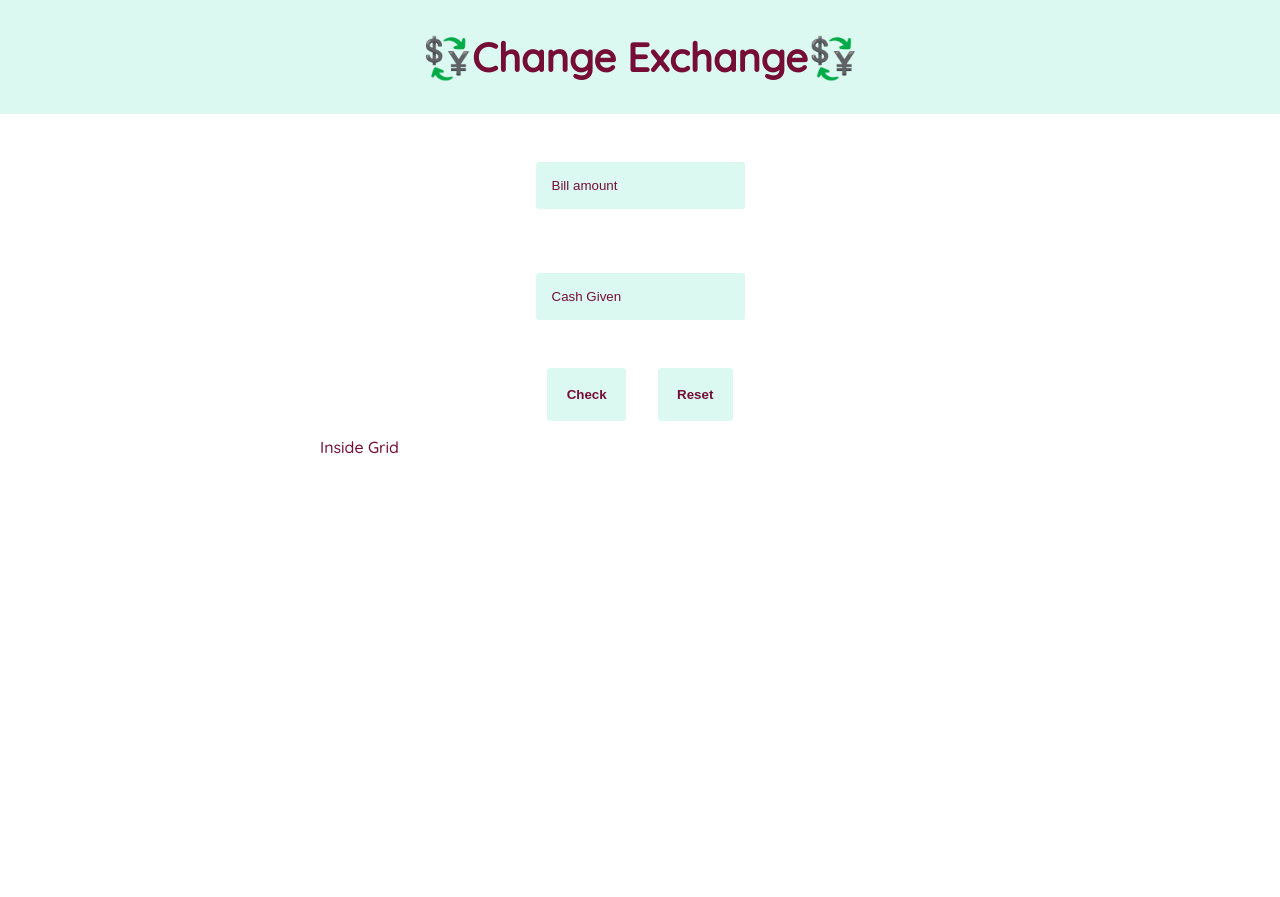
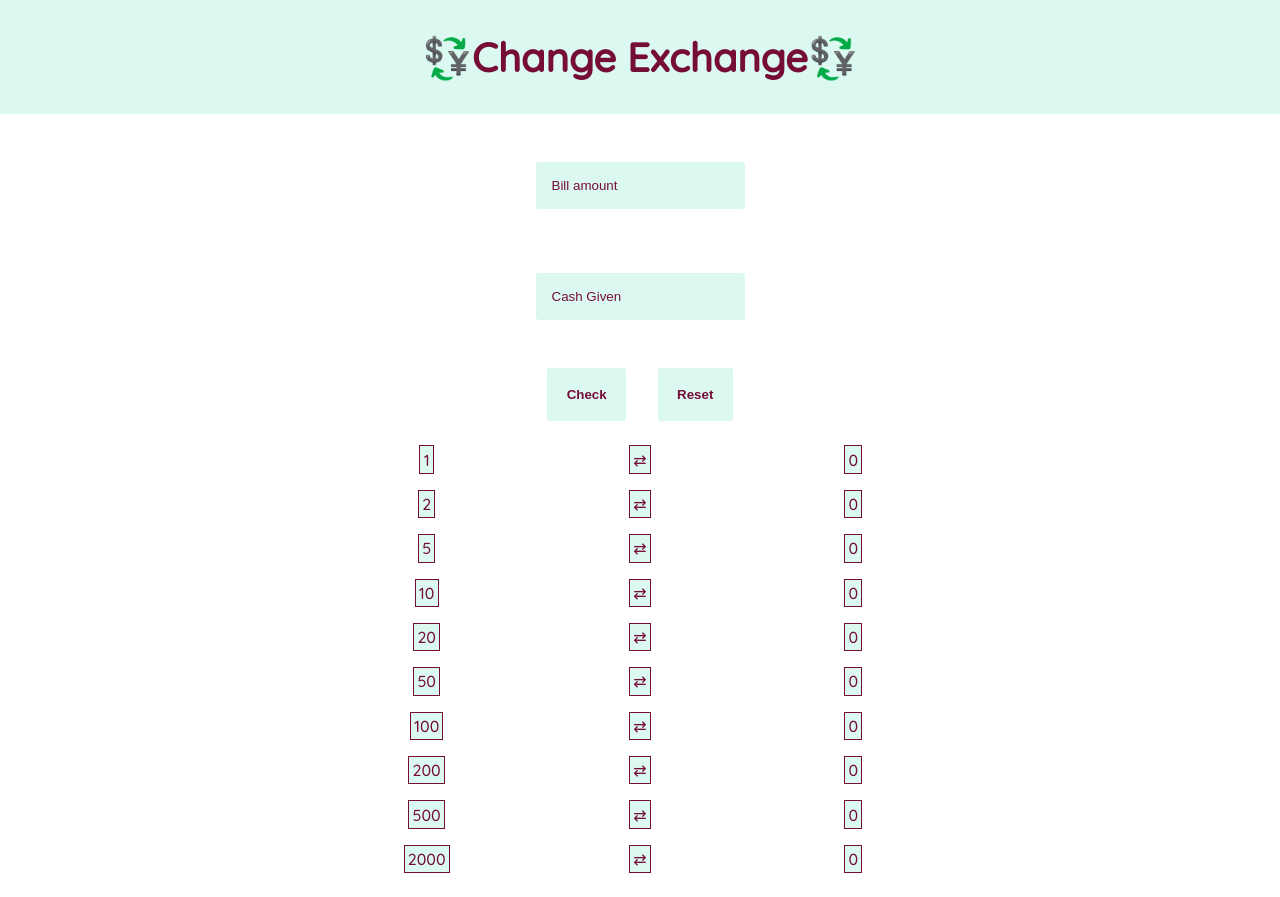
Before and after one commit to tiwariaditya15/Cashapp-react, a React (Create React App) app: page / in a window 1280 px wide. Before the commit the page ends 800 px from the top, so only its background shows below. Built offline with nearby package versions, Linux system fonts and the light colour scheme.

Commit message:
removed useState

```diff
--- a/src/App.css
+++ b/src/App.css
@@ -85,6 +85,10 @@ body{
   outline: var(--secondary-color);
 }
 
+.btn button:active{
+  background-color: var(--secondary-color);
+  color: var(--primary-color);
+}
 /* Warn.js */
 
 .warn-message .flex{
@@ -99,6 +103,13 @@ body{
   grid-template-columns: 2fr 2fr 2fr;
 }
 
+.key, .dash, .quantity{
+  padding: 0.2rem;
+  margin: 0.5rem auto;
+  display: block;
+  background-color: var(--primary-color);
+  border: 1px solid var(--secondary-color);
+}
 
 
 /* Media quries */
--- a/src/components/Grid.js
+++ b/src/components/Grid.js
@@ -1,4 +1,4 @@
-import React, { useState, useEffect } from 'react';
+import React, { useEffect, useState } from 'react';
 
 export default function Grid({ retAmount }){
     const [notes, setNotes] = useState({
@@ -14,25 +14,95 @@ export default function Grid({ retAmount }){
         2000: 0
     });
 
-    const [ramt, setRamt] = useState(0);
 
     useEffect(() => {
+        console.log("Did Mount");
+        let intial = retAmount;
+        console.log(intial);
         const arr = [1, 2, 5, 10, 20, 50, 100, 200, 500, 2000];
-        setRamt(retAmount);
         for (let i = arr.length - 1; i >= 0; i--) {
-            console.log("here", notes, ramt, retAmount);
             // untill return amount isn't smaller than notes
-            while (arr[i] <= ramt) {
-                console.log(notes[arr[i]]);
-                setNotes(notes[arr[i]]++);
-                setRamt(ramt - arr[i]);
+            while (arr[i] <= intial) {
+                if(arr[i] === 2000){
+                    setNotes({
+                        ...notes,
+                        2000: notes[2000] + 1
+                    });
+                }else if(arr[i] === 500){
+                    setNotes({
+                        ...notes,
+                        500: notes[500] + 1
+                    });
+                }else if(arr[i] === 200){
+                    setNotes({
+                        ...notes,
+                        200: notes[200] + 1
+                    });
+                }else if(arr[i] === 100){
+                    setNotes({
+                        ...notes,
+                        100: notes[100] + 1
+                    });
+                }else if(arr[i] === 50){
+                    setNotes({
+                        ...notes,
+                        50: notes[50] + 1
+                    });
+                }else if(arr[i] === 20){
+                    setNotes({
+                        ...notes,
+                        20: notes[20] + 1
+                    });
+                }else if(arr[i] === 10){
+                    setNotes({
+                        ...notes,
+                        10: notes[10] + 1
+                    });
+                }else if(arr[i] === 5){
+                    setNotes({
+                        ...notes,
+                        5: notes[5] + 1
+                    });
+                    console.log("here", notes, notes[5]);
+                }else if(arr[i] === 2){
+                    setNotes({
+                        ...notes,
+                        2: notes[2] + 1
+                    });
+                }else{
+                    setNotes({
+                        ...notes,
+                        1: notes[1] + 1
+                    });
+                }
+                console.log("initial", intial, "notes", notes);
+                intial = intial - arr[i];
             }
-        }
-    }, [ramt, notes, retAmount]);
+          }
+              return () => {
+
+              }
+    }, [retAmount, notes]);
 
     return(
         <div className="grid">
-            Inside Grid
+           {
+               Object.keys(notes).map( (key, index) => {
+                   return(
+                        <>
+                            <div className="key">
+                                {key}
+                            </div>
+                            <div className="dash">
+                               {`⇄`}
+                            </div>
+                            <div className="quantity">
+                               {notes[key]}
+                            </div>
+                        </>
+                   );
+               })
+           }
         </div>
     );
 }
```
Also changed, not shown: 1 other file (tests, documents, lock files or other folders).
